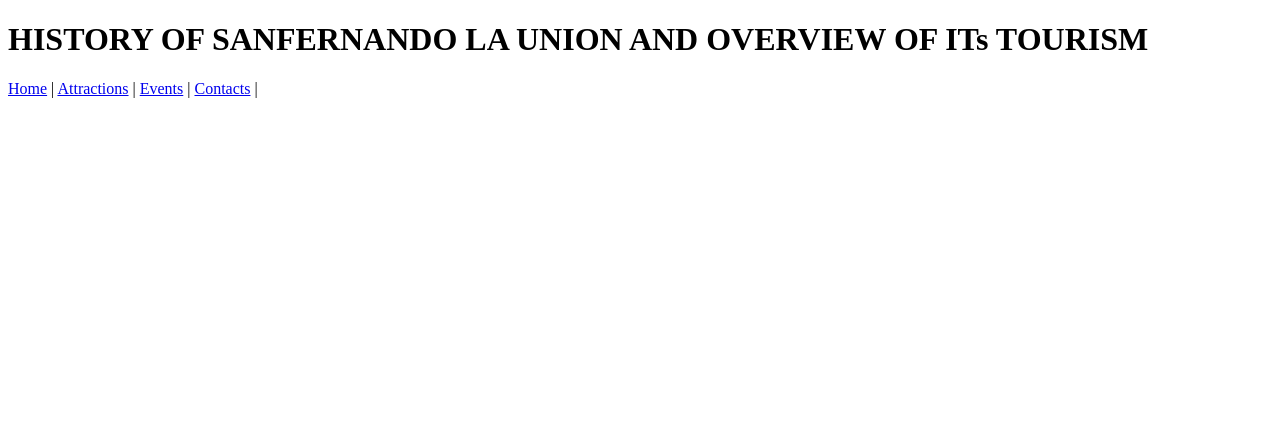
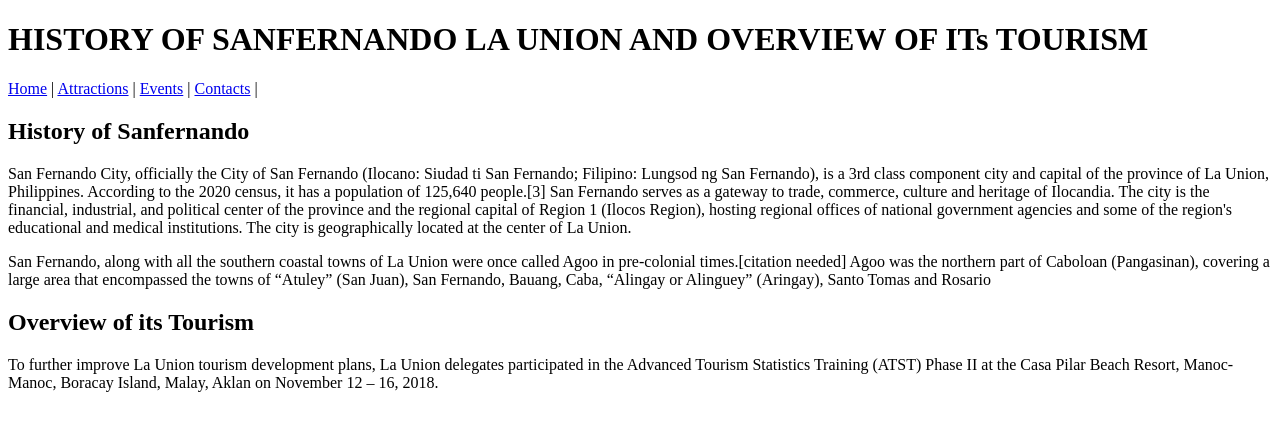
Before and after one commit to jbat2926/elyu, a plain HTML site: page index.html in a window 1280 px wide. Drawn offline with Linux system fonts and the light colour scheme.

Commit message:
updated version

```diff
--- a/index.html
+++ b/index.html
@@ -16,5 +16,21 @@
         <a href="index.html">Contacts</a> |
     </Nav>
 
-</body>
+    <Main>
+        <Article>
+            <header>
+                <h2>History of Sanfernando</h2>
+            </header>
+
+                <Section>
+                    <p>San Fernando City, officially the City of San Fernando (Ilocano: Siudad ti San Fernando; Filipino: Lungsod ng San Fernando), is a 3rd class component city and capital of the province of La Union, Philippines. According to the 2020 census, it has a population of 125,640 people.[3]
+                        San Fernando serves as a gateway to trade, commerce, culture and heritage of Ilocandia. The city is the financial, industrial, and political center of the province and the regional capital of Region 1 (Ilocos Region), hosting regional offices of national government agencies and some of the region's educational and medical institutions. The city is geographically located at the center of La Union.</p>
+                    <p>San Fernando, along with all the southern coastal towns of La Union were once called Agoo in pre-colonial times.[citation needed] Agoo was the northern part of Caboloan (Pangasinan), covering a large area that encompassed the towns of “Atuley” (San Juan), San Fernando, Bauang, Caba, “Alingay or Alinguey” (Aringay), Santo Tomas and Rosario</p>
+                </section>
+            <Section>
+                <h2>Overview of its Tourism</h2>
+                <p>To further improve La Union tourism development plans, La Union delegates participated in the Advanced Tourism Statistics Training (ATST) Phase II at the Casa Pilar Beach Resort, Manoc-Manoc, Boracay Island, Malay, Aklan on November 12 – 16, 2018.</p>
+            </Section>
+        </Article>
+    </Main>
 </html>
```
